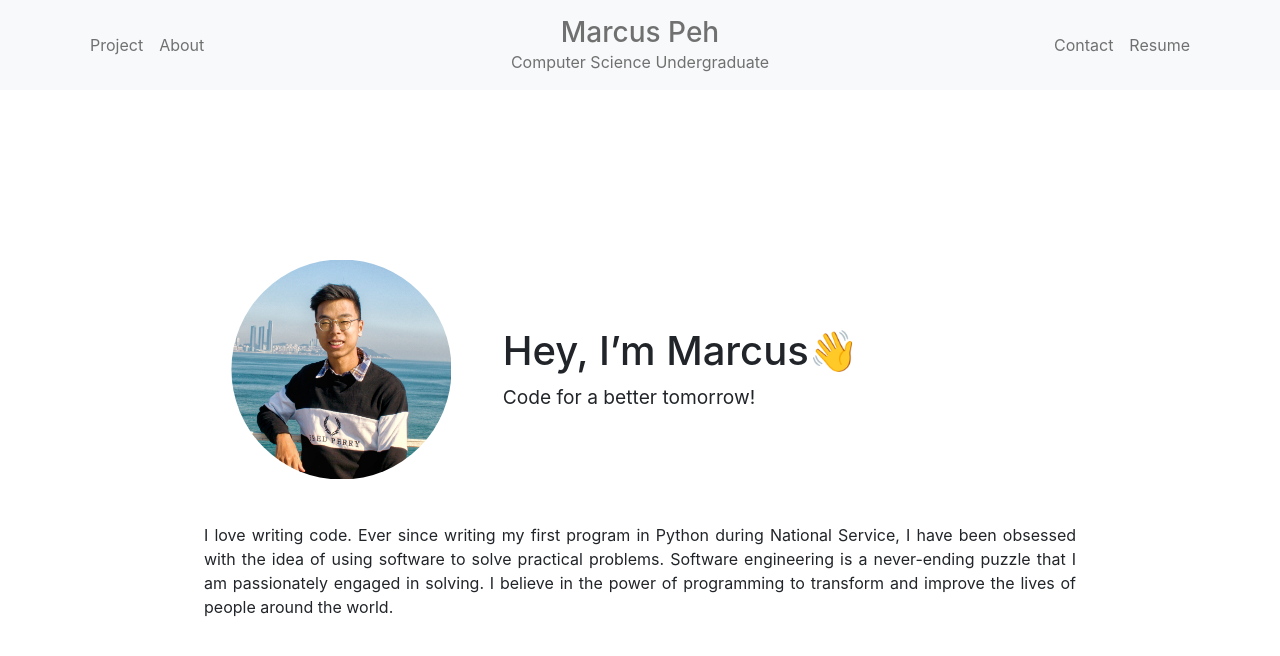
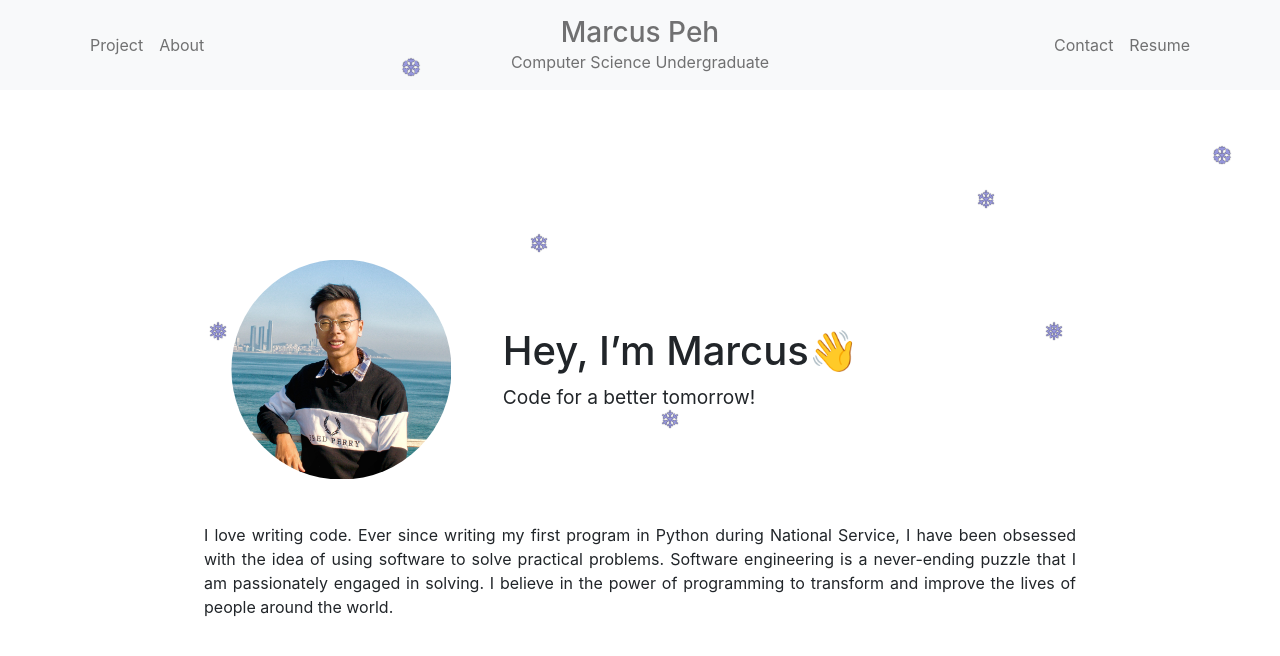
Before and after one commit to marcuspeh/marcuspeh.github.io, a React (Create React App) app: page / in a window 1280 px wide. Shown: the top 656 px of the page. Built offline with nearby package versions, Linux system fonts and the light colour scheme.

Commit message:
Add animations to landing page

```diff
--- a/src/index.css
+++ b/src/index.css
@@ -28,3 +28,139 @@
   font-size: 1.5rem;
   margin-right: 1rem;
 }
+
+/* customizable snowflake styling */
+.snowflake {
+  color: rgb(151, 151, 221);
+  font-size: 1.5em;
+  font-family: Arial;
+  text-shadow: 0 0 1px #000;
+}
+
+@-webkit-keyframes snowflakes-fall {
+  0% {
+    top:-10%
+  }
+
+  100% {
+    top:100%
+  }
+}
+
+@-webkit-keyframes snowflakes-shake {
+  0% {
+    -webkit-transform: translateX(0px);
+    transform: translateX(0px)
+  }
+
+  50% {
+    -webkit-transform: translateX(80px);
+    transform: translateX(80px)
+  }
+
+  100% {
+    -webkit-transform:translateX(0px);
+    transform: translateX(0px)
+  }
+}
+
+@keyframes snowflakes-fall {
+  0% {
+    top: -10%
+  }
+  100% {
+    top: 100%
+  }
+}
+@keyframes snowflakes-shake {
+	0% {
+		transform: translateX(0px)
+	}
+	50% {
+		transform: translateX(80px)
+	}
+	100% {
+		transform: translateX(0px)
+	}
+}
+
+.snowflake {
+	position: fixed;
+	top: -10%;
+	z-index: 9999;
+	-webkit-user-select: none;
+	-moz-user-select: none;
+	-ms-user-select: none;
+	user-select: none;
+	cursor: default;
+	-webkit-animation-name: snowflakes-fall, snowflakes-shake;
+	-webkit-animation-duration: 10s, 3s;
+	-webkit-animation-timing-function: linear, ease-in-out;
+	-webkit-animation-iteration-count: infinite, infinite;
+	-webkit-animation-play-state: running, running;
+	animation-name: snowflakes-fall, snowflakes-shake;
+	animation-duration: 10s, 3s;
+	animation-timing-function: linear, ease-in-out;
+	animation-iteration-count: infinite, infinite;
+	animation-play-state: running, running
+}
+
+.snowflake:nth-of-type(0) {
+	left: 1%;
+	-webkit-animation-delay: 0s, 0s;
+	animation-delay: 0s, 0s
+}
+
+.snowflake:nth-of-type(1) {
+	left: 10%;
+	-webkit-animation-delay: 1s, 1s;
+	animation-delay: 1s, 1s
+}
+
+.snowflake:nth-of-type(2) {
+	left: 20%;
+	-webkit-animation-delay: 6s, .5s;
+	animation-delay: 6s, .5s
+}
+
+.snowflake:nth-of-type(3) {
+	left: 30%;
+	-webkit-animation-delay: 4s, 2s;
+	animation-delay: 4s, 2s
+}
+
+.snowflake:nth-of-type(4) {
+	left: 40%;
+	-webkit-animation-delay: 2s, 2s;
+	animation-delay: 2s, 2s
+}
+
+.snowflake:nth-of-type(5) {
+	left: 50%;
+	-webkit-animation-delay: 8s, 3s;
+	animation-delay: 8s, 3s
+}
+
+.snowflake:nth-of-type(6) {
+	left: 60%;
+	-webkit-animation-delay: 6s, 2s;
+	animation-delay: 6s, 2s
+}
+
+.snowflake:nth-of-type(7) {
+	left: 70%;
+	-webkit-animation-delay: 2.5s, 1s;
+	animation-delay: 2.5s, 1s
+}
+
+.snowflake:nth-of-type(8) {
+	left: 80%;
+	-webkit-animation-delay: 1s, 0s;
+	animation-delay: 1s, 0s
+}
+
+.snowflake:nth-of-type(9) {
+	left: 90%;
+	-webkit-animation-delay: 3s, 1.5s;
+	animation-delay: 3s, 1.5s
+}
--- a/src/pages/landing/Landing.tsx
+++ b/src/pages/landing/Landing.tsx
@@ -4,7 +4,39 @@
 
 const Landing: React.FC = (): JSX.Element => {
   return (
-    <div className="d-flex flex-column justify-content-center align-items-center" style={{height:"80vh"}}>
+    <div className="d-flex flex-column justify-content-center align-items-center" id='landing-animation' style={{height:"80vh"}}>
+      <div className="snowflakes" aria-hidden="true">
+  <div className="snowflake">
+  ❅
+  </div>
+  <div className="snowflake">
+  ❅
+  </div>
+  <div className="snowflake">
+  ❆
+  </div>
+  <div className="snowflake">
+  ❄
+  </div>
+  <div className="snowflake">
+  ❅
+  </div>
+  <div className="snowflake">
+  ❆
+  </div>
+  <div className="snowflake">
+  ❄
+  </div>
+  <div className="snowflake">
+  ❅
+  </div>
+  <div className="snowflake">
+  ❆
+  </div>
+  <div className="snowflake">
+  ❄
+  </div>
+</div>
       <Container style={{width:"70%"}}>
         <Row>
           <Col md={4} className='mb-3'>
```
